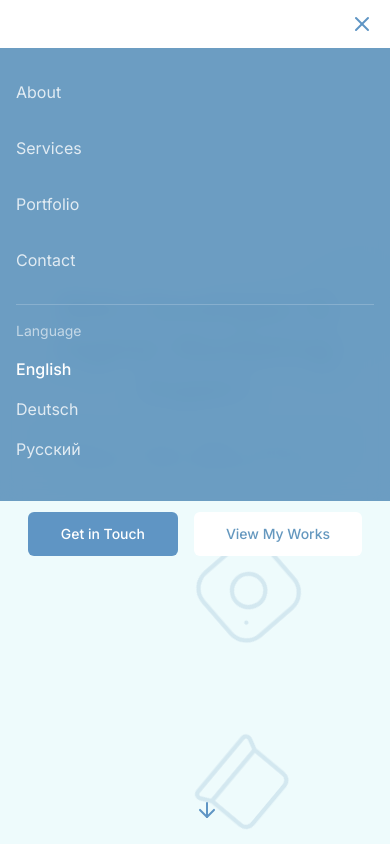
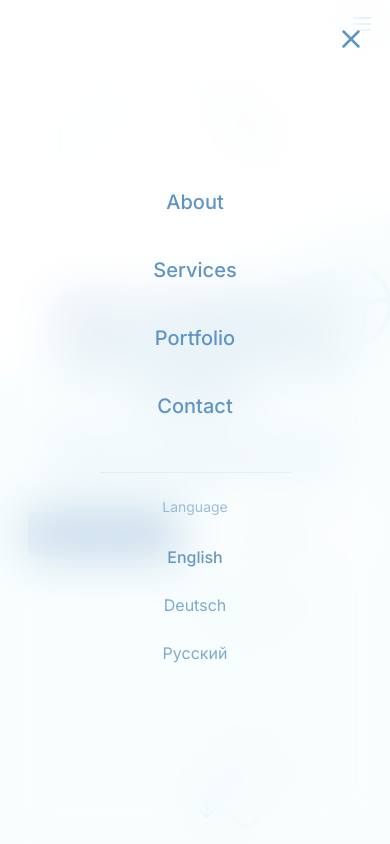
Before and after one commit to pochtmanr/pochtman-portfolio, a Next.js app: page / in a window 390 px wide. Both pictures are taken after a click on the button 362 px from the left and 24 px from the top of the page. Shown: the top 844 px of the page. Built offline with nearby package versions, Linux system fonts and the light colour scheme.

Commit message:
Fix mobile navigation menu to maintain glass effect when scrolling

```diff
--- a/components/Navigation.tsx
+++ b/components/Navigation.tsx
@@ -1,7 +1,7 @@
 "use client";
 
 import { useState, useEffect } from 'react';
-import { motion, useScroll } from 'framer-motion';
+import { motion, useScroll, AnimatePresence } from 'framer-motion';
 import { Menu, X, Globe } from 'lucide-react';
 import { useLanguage } from '@/lib/LanguageContext';
 
@@ -18,6 +18,18 @@ const Navigation = () => {
       setIsScrolled(latest > 50);
     });
   }, [scrollY]);
+
+  // Add effect to prevent scrolling when menu is open
+  useEffect(() => {
+    if (isOpen) {
+      document.body.style.overflow = 'hidden';
+    } else {
+      document.body.style.overflow = 'auto';
+    }
+    return () => {
+      document.body.style.overflow = 'auto';
+    };
+  }, [isOpen]);
 
   const navItems = [
     { name: t('about'), href: '#about' },
@@ -39,6 +51,7 @@ const Navigation = () => {
   };
 
   return (
+    <>
       <motion.nav
         className={`fixed w-full z-50 transition-all duration-300 ${
           isScrolled ? 'bg-background/10 backdrop-blur-md py-4' : 'bg-transparent py-6'
@@ -112,28 +125,31 @@ const Navigation = () => {
             {/* Mobile Navigation Button - Move to absolute positioning */}
             <motion.button
               className="md:hidden absolute right-0"
-            onClick={() => setIsOpen(!isOpen)}
+              onClick={() => setIsOpen(true)}
               whileTap={{ scale: 0.9 }}
             >
-            {isOpen ? <X /> : <Menu />}
+              <Menu />
             </motion.button>
           </div>
+        </div>
+      </motion.nav>
 
-        {/* Mobile Navigation Menu */}
+      {/* Mobile Navigation Menu - Moved outside the nav component */}
+      <AnimatePresence>
         {isOpen && (
           <motion.div
-            className="md:hidden absolute top-full left-0 w-full bg-custom-blue/95 backdrop-blur-md"
-            initial={{ opacity: 0, y: -20 }}
-            animate={{ opacity: 1, y: 0 }}
-            exit={{ opacity: 0, y: -20 }}
+            className="md:hidden fixed inset-0 h-screen bg-white/60 backdrop-blur-xl z-[100]"
+            initial={{ opacity: 0 }}
+            animate={{ opacity: 1 }}
+            exit={{ opacity: 0 }}
           >
-            <div className="container mx-auto px-4 py-4">
+            <div className="flex flex-col justify-center items-center h-full">
               {navItems.map((item) => (
                 <motion.a
                   key={item.name}
                   href={item.href}
-                  className="block py-4 text-white/80 hover:text-white transition-colors"
-                  whileHover={{ x: 4 }}
+                  className="block py-5 text-foreground text-xl font-medium hover:text-custom-blue transition-colors"
+                  whileHover={{ scale: 1.05, x: 5 }}
                   onClick={() => setIsOpen(false)}
                 >
                   {item.name}
@@ -141,26 +157,36 @@ const Navigation = () => {
               ))}
 
               {/* Language Selector - Mobile */}
-              <div className="py-4 border-t border-white/20 mt-4">
-                <p className="text-white/60 text-sm mb-2">Language</p>
+              <div className="mt-8 border-t border-foreground/10 pt-6 w-48 flex flex-col items-center">
+                <p className="text-foreground/60 text-sm mb-4">Language</p>
                 {languages.map(lang => (
                   <motion.button
                     key={lang.code}
-                    className={`block py-2 w-full text-left ${
-                      language === lang.code ? 'text-white font-medium' : 'text-white/80'
+                    className={`block py-3 w-full text-center ${
+                      language === lang.code ? 'text-custom-blue font-medium' : 'text-foreground/80'
                     }`}
-                    whileHover={{ x: 4 }}
+                    whileHover={{ scale: 1.05, x: 5 }}
                     onClick={() => handleLanguageChange(lang.code)}
                   >
                     {lang.name}
                   </motion.button>
                 ))}
               </div>
+
+              {/* Close button */}
+              <motion.button
+                className="absolute top-6 right-6 text-foreground"
+                onClick={() => setIsOpen(false)}
+                whileHover={{ rotate: 90 }}
+                transition={{ duration: 0.2 }}
+              >
+                <X size={30} />
+              </motion.button>
             </div>
           </motion.div>
         )}
-      </div>
-    </motion.nav>
+      </AnimatePresence>
+    </>
   );
 };
 
```
Lines whose indentation alone changed are shown as unchanged.
